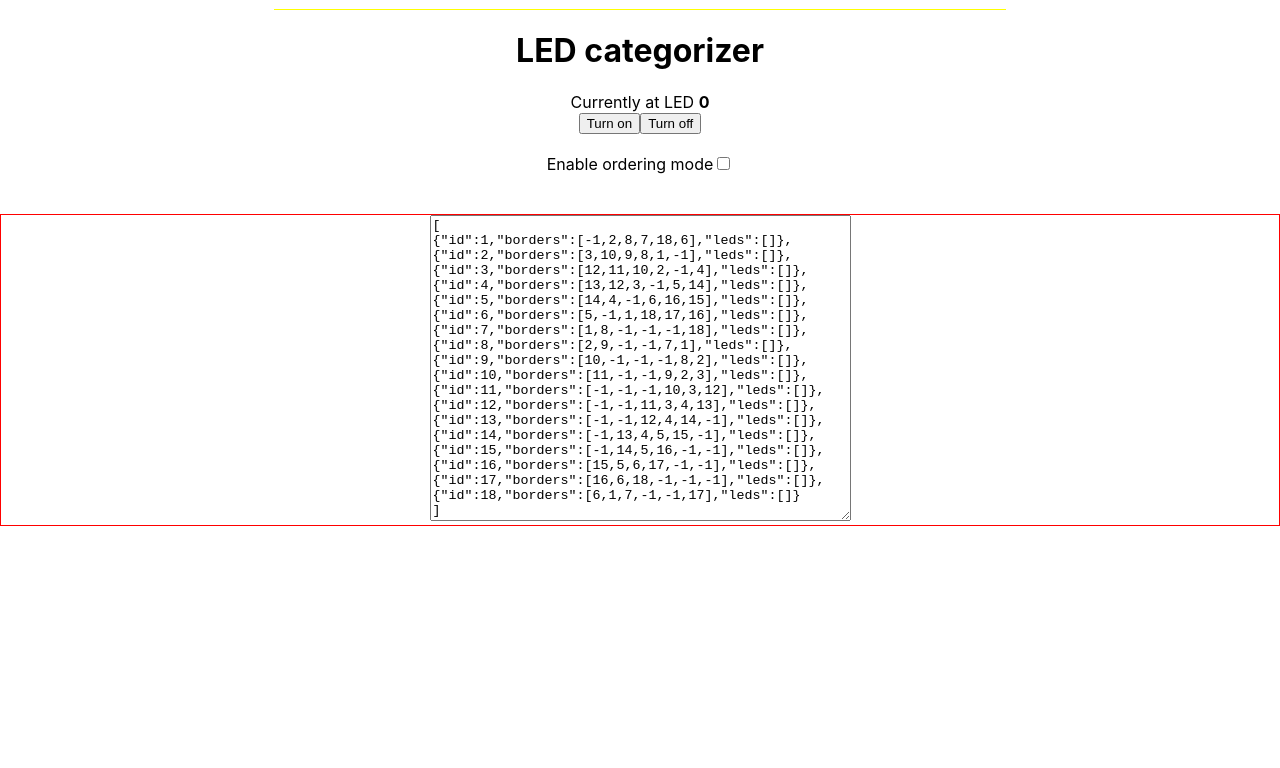
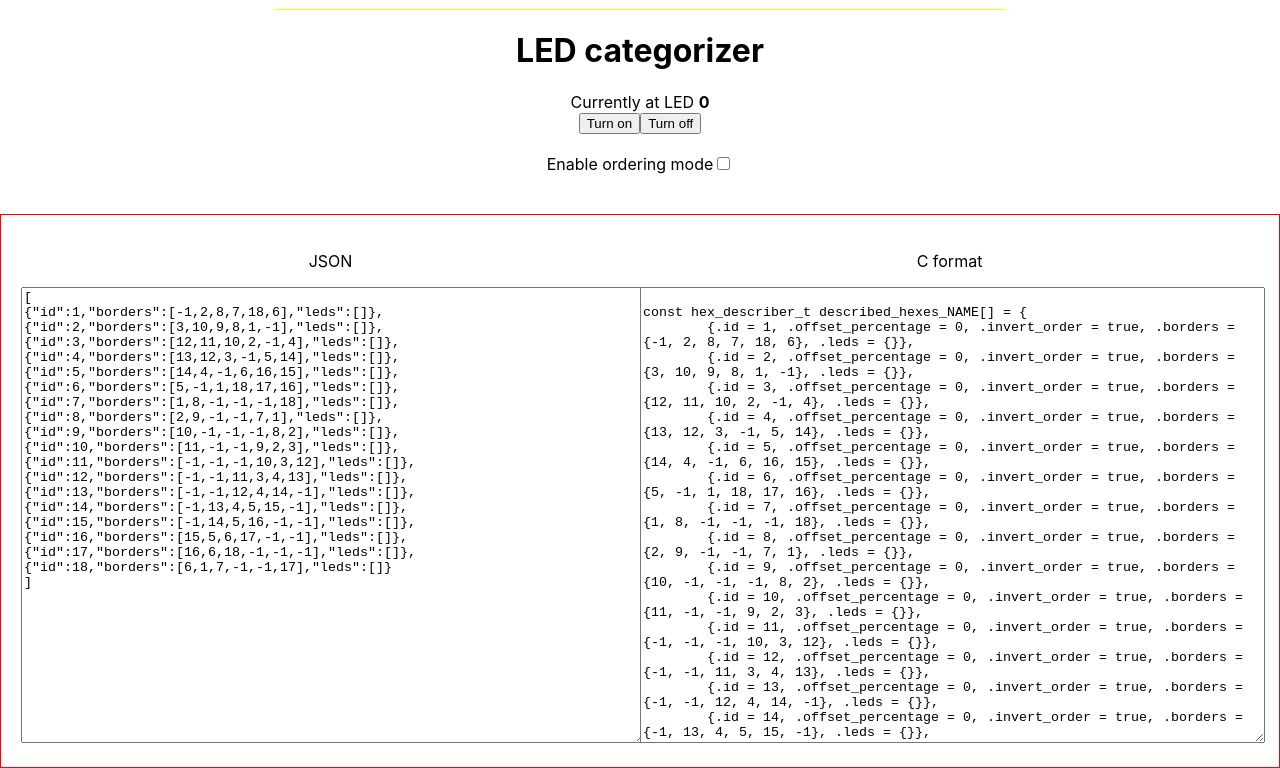
Before and after one commit to SanderRonde/board-hex-leds, a React (Create React App) app in the folder hex-categorizer/: page / in a window 1280 px wide. Shown: the part 441-1209 px from the top of the page. Before the commit the page ends 967 px from the top, so only its background shows below. Built offline with nearby package versions, Linux system fonts and the light colour scheme.

Commit message:
also output c-format LED data

```diff
--- a/hex-categorizer/src/App.tsx
+++ b/hex-categorizer/src/App.tsx
@@ -2,6 +2,24 @@ import React from "react";
 import "./App.css";
 import { HexCreator, HexType } from "./components/HexCreator";
 import { DEFAULT_HEXES } from "./config";
+
+const C_TEMPLATE = (arrayContent: string[]) => {
+    return `
+const hex_describer_t described_hexes_NAME[] = {
+${arrayContent.map((c) => `\t${c}`).join(",\n")}
+};
+
+size_t num_hexes_NAME = sizeof(described_hexes_NAME) / sizeof(hex_describer_t);
+`;
+};
+
+const C_LINE_TEMPLATE = (hexType: HexType) => {
+    return `{.id = ${
+        hexType.id
+    }, .offset_percentage = 0, .invert_order = true, .borders = {${hexType.borders.join(
+        ", "
+    )}}, .leds = {${hexType.leds.join(", ")}}}`;
+};
 
 function App() {
     const prettyify = (data: string) => {
@@ -22,6 +40,11 @@ function App() {
         setHexJSON(prettyify(data));
         localStorage.setItem("hexes", data);
     };
+
+    const cFormat = React.useMemo(() => {
+        const parsedHexes = JSON.parse(hexJSON) as HexType[];
+        return C_TEMPLATE(parsedHexes.map((line) => C_LINE_TEMPLATE(line)));
+    }, [hexJSON]);
 
     return (
         <div className="App">
@@ -49,9 +72,31 @@ function App() {
                     border: "1px solid red",
                     height: "200px!important",
                     overflow: "hidden",
+                    display: "flex",
+                    flexDirection: "row",
+                    padding: 20,
                 }}
             >
-                <textarea rows={20} cols={50} readOnly value={hexJSON} />
+                <div style={{ flexGrow: 1 }}>
+                    <p>JSON</p>
+                    <textarea
+                        style={{ width: "100%" }}
+                        rows={30}
+                        cols={100}
+                        readOnly
+                        value={hexJSON}
+                    />
+                </div>
+                <div style={{ flexGrow: 1 }}>
+                    <p>C format</p>
+                    <textarea
+                        style={{ width: "100%" }}
+                        rows={30}
+                        cols={100}
+                        readOnly
+                        value={cFormat}
+                    />
+                </div>
             </div>
         </div>
     );
```
